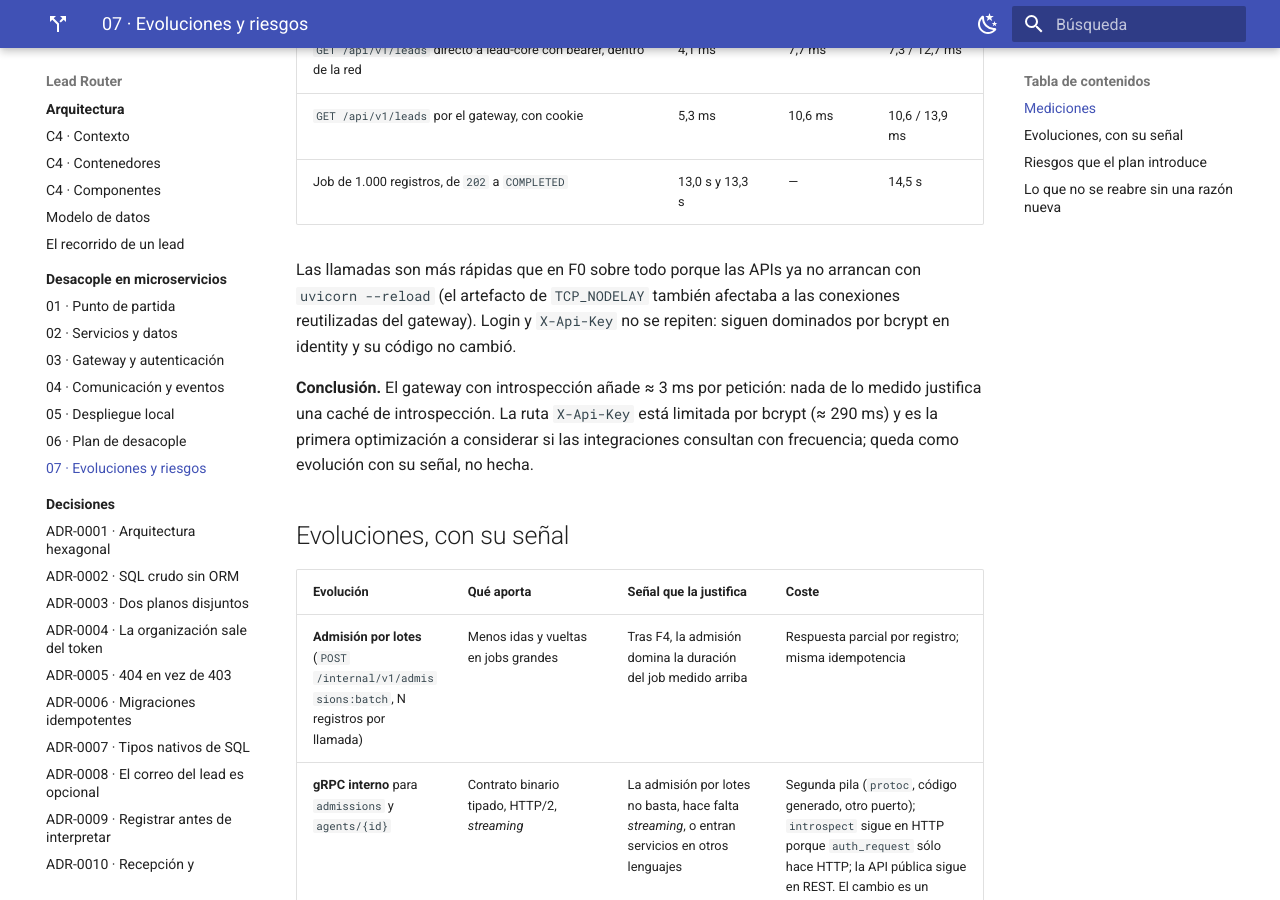
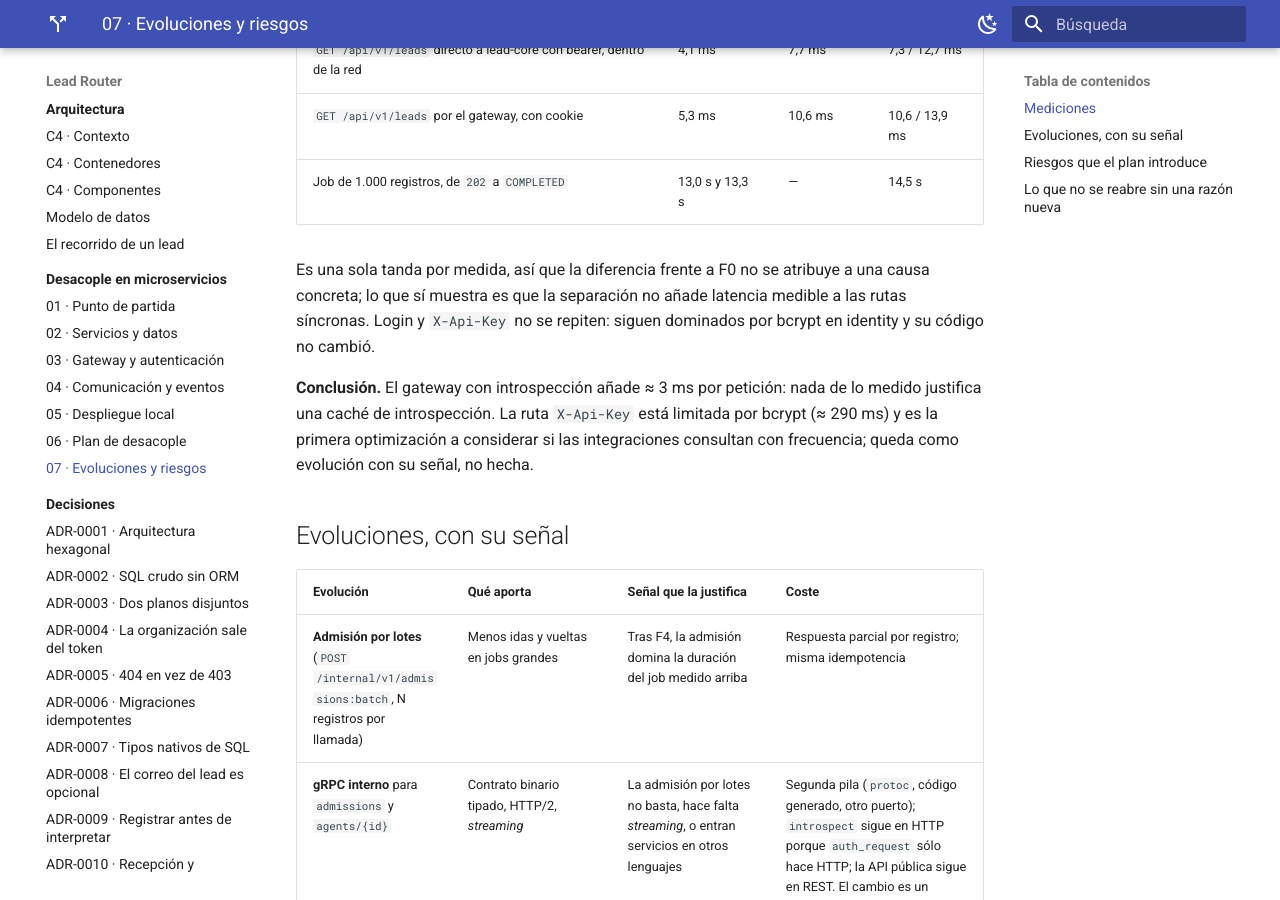
Before and after one commit to MDCIrony/leads-hexa, an MkDocs documentation site: the page built from docs/content/microservices/07-evoluciones-y-riesgos.md, in a window 1280 px wide and 900 px high, scrolled down 1474 px. Built offline with MkDocs 1.6.1 and Material for MkDocs 9.7.7, drawn with Linux system fonts in a browser that asks for light colours.

Commit message:
docs(microservices): do not attribute the final latency difference

```diff
--- a/docs/content/microservices/07-evoluciones-y-riesgos.md
+++ b/docs/content/microservices/07-evoluciones-y-riesgos.md
@@ -29,8 +29,8 @@ Tras F5, mismo método y mismo stack, con los cuatro servicios separados (2026-1
 | `GET /api/v1/leads` por el gateway, con cookie | 5,3 ms | 10,6 ms | 10,6 / 13,9 ms |
 | Job de 1.000 registros, de `202` a `COMPLETED` | 13,0 s y 13,3 s | — | 14,5 s |
 
-Las llamadas son más rápidas que en F0 sobre todo porque las APIs ya no arrancan con `uvicorn --reload`
-(el artefacto de `TCP_NODELAY` también afectaba a las conexiones reutilizadas del gateway). Login y
+Es una sola tanda por medida, así que la diferencia frente a F0 no se atribuye a una causa concreta;
+lo que sí muestra es que la separación no añade latencia medible a las rutas síncronas. Login y
 `X-Api-Key` no se repiten: siguen dominados por bcrypt en identity y su código no cambió.
 
 **Conclusión.** El gateway con introspección añade ≈ 3 ms por petición: nada de lo medido justifica una
```
